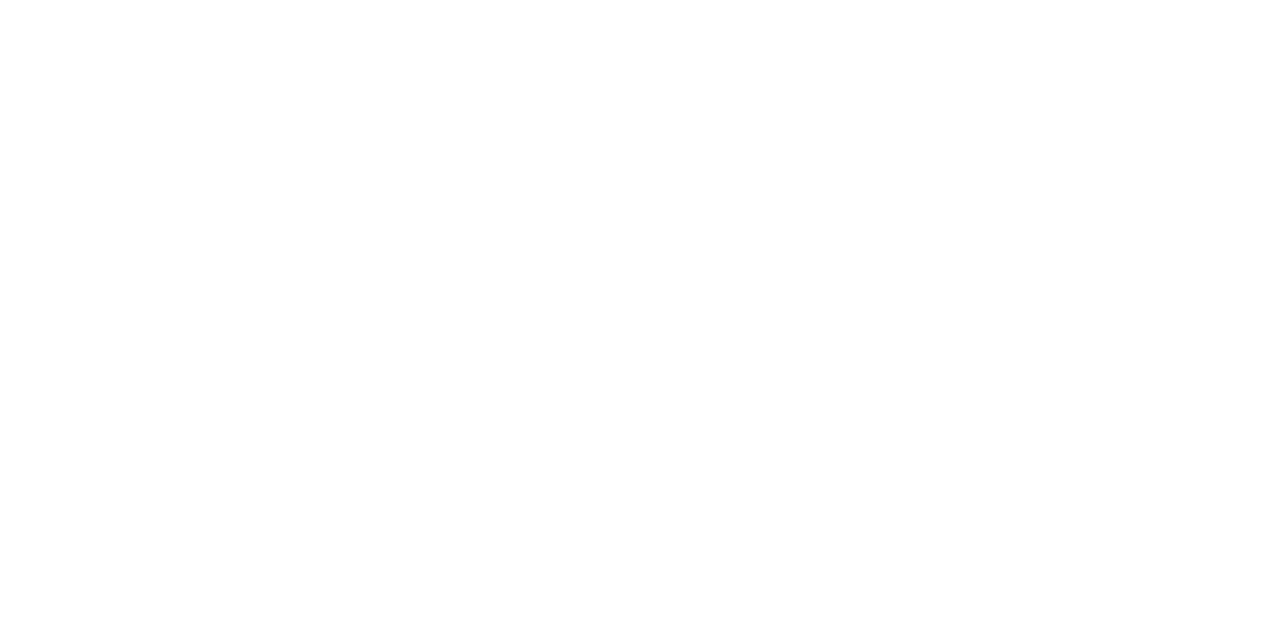
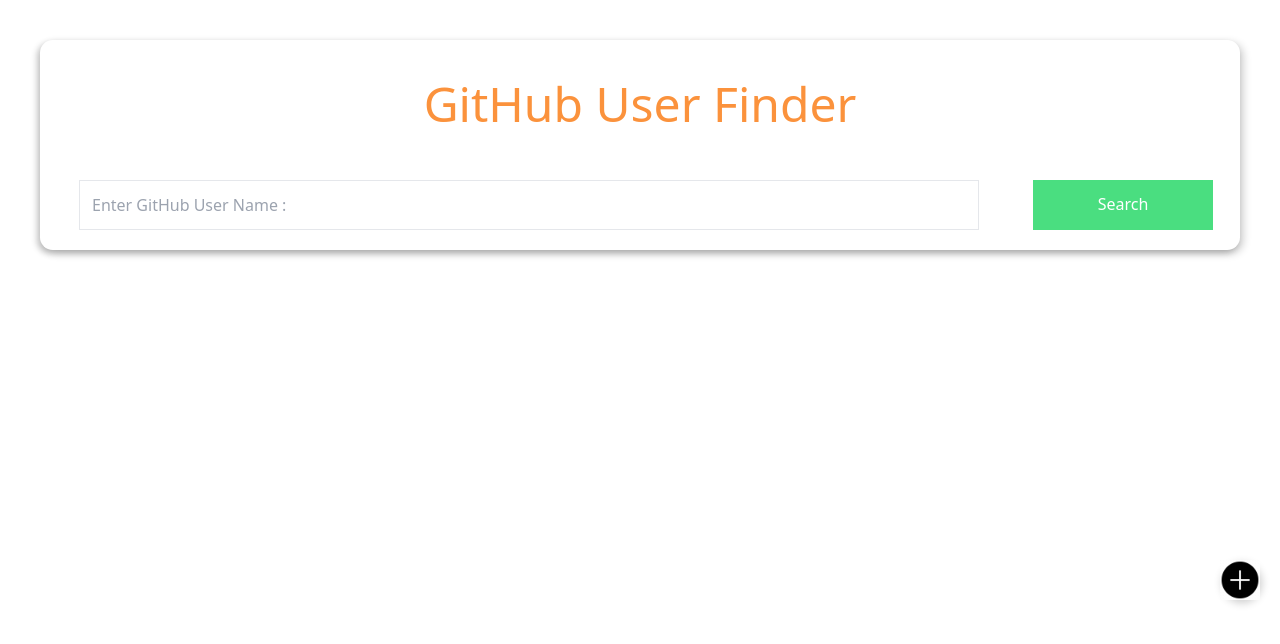
Before and after one commit to Erangamadhushan/GitHub-Users, a plain HTML site: page index.html in a window 1280 px wide. Drawn offline with nearby package versions, Linux system fonts and the light colour scheme.

Commit message:
Add Tailwind CSS integration and initial layout for GitHub User Finder

```diff
--- a/index.html
+++ b/index.html
@@ -5,6 +5,18 @@
         <meta name="viewport" content="width=device-width, initial-scale=1.0">
         <title>GitHub Users</title>
         <link rel="stylesheet" type="text/css" href="./styles/scss/style.css"/>
+        <script src="https://cdn.tailwindcss.com"></script>
+        <script>
+            tailwind.config = {
+            theme: {
+                extend: {
+                colors: {
+                    clifford: '#da373d',
+                }
+                }
+            }
+            }
+        </script>
     </head>
     <body>
         <div id="root"></div>
--- a/scripts/index.js
+++ b/scripts/index.js
@@ -0,0 +1,43 @@
+document.addEventListener("DOMContentLoaded", () => {
+    const root = document.querySelector("#root");
+
+    let layout = `
+        <div class="grid gap-2">
+            <div class="explorerSection"><img src="./assets/icons/add.gif"></div>
+            <div class="explorerSectionContainer"></div>
+            <div class="p-5">
+                <h3 class="text-center text-orange-400 text-bold text-[1.5em] md:text-[3em]">GitHub User Finder</h3>
+            </div>
+            <div class="grid md:flex gap-3">
+                <div class="w-[90%] mx-auto md:w-[75%]">
+                    <input type="text" class="w-full p-3 border md:m-3"  id="githubuserName" name="githubuserName" placeholder="Enter GitHub User Name :"/>
+                </div>
+                <div class="w-[90%] mx-auto md:w-[15%] bg-green-400 hover:bg-green-500 transition-300 text-white p-3 m-3">
+                    <button class="text-center w-full" type="button" onclick="searchContent()">Search </button>
+                </div>
+            </div>
+            <div>
+                <div id="profileDetails"> </div>
+                <div id="repositoryDetails"> </div>
+            </div>
+        </div>
+    `;
+
+    root.innerHTML = layout;
+
+    function renderExplorerSectionContainerDetails() {
+        const explorerSectionContainer = document.querySelector(".explorerSectionContainer");
+        let explorerSectionContainerContent = `
+            <div class="w-[300px] h-auto bg-white p-5 rounded-md shadow-md fixed right-[60px] bottom-[150px] hidden">
+                <ul>
+                    <li>Item 1</li>
+                    <li>Item 2</li>
+                    <li>Item 3</li>
+                    <li>Item 4</li>
+                </ul>
+            </div>
+        `;
+        explorerSectionContainer.innerHTML = explorerSectionContainerContent;
+    }
+    renderExplorerSectionContainerDetails();
+})
--- a/styles/scss/style.scss
+++ b/styles/scss/style.scss
@@ -1 +1,22 @@
 @import './base';
+
+#root {
+    width:95%;
+    max-width:1200px;
+    margin-block:2.5em;
+    border-radius:.8em;
+    margin-inline:auto;
+    box-shadow:0.2em 0.2em 0.5em rgba(0,0,0,0.2),-0.2em 0.2em 0.4em  rgba(0,0,0,0.2);
+}
+
+.explorerSection {
+    position:fixed;
+    cursor:pointer;
+    width:40px;
+    height:40px;
+    border-radius:50%;
+    background-color:rgba(0,0,0,0.2);
+    bottom:200px;
+    right:20px;
+    box-shadow:2px 3px 8px rgba(0,0,0,0.2);
+}
```
Also changed, not shown: assets/icons/add.gif (added), styles/scss/style.css, 1 other file.
